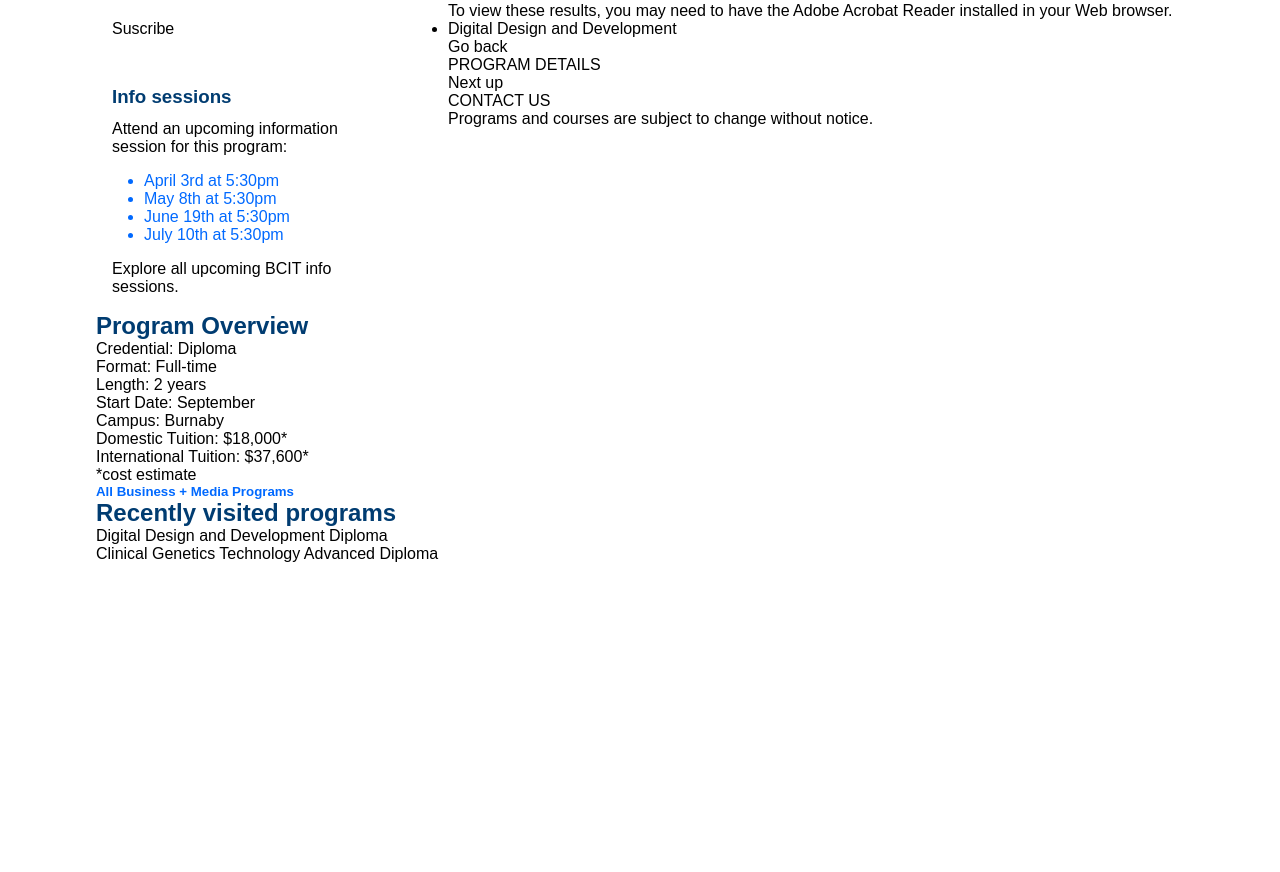
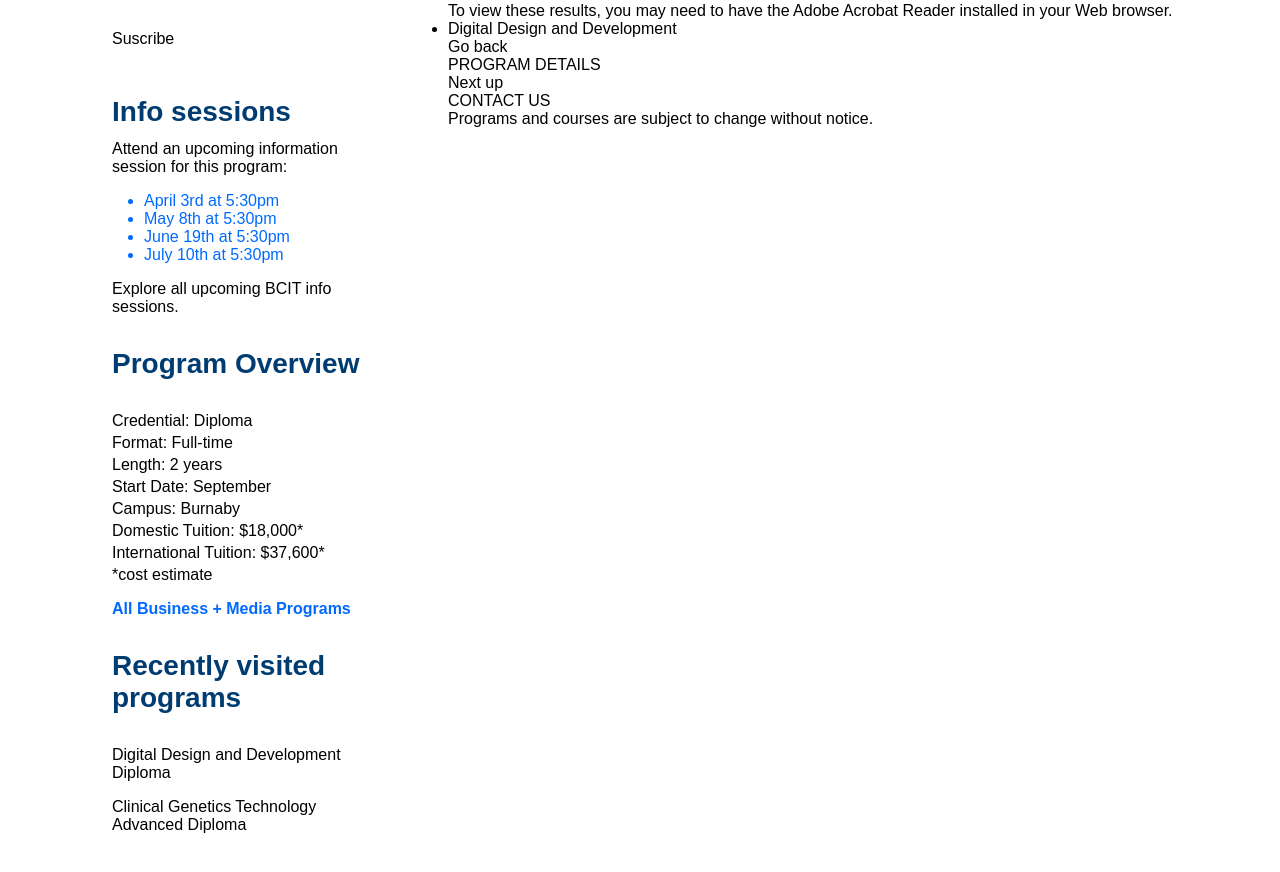
Before and after one commit to Mariessa-Pinto/mdia2109-class10-change-languages, a Next.js app: page / in a window 1280 px wide. Shown: the part 1174-2046 px from the top of the page. Before the commit the page ends 1833 px from the top, so only its background shows below. Built offline with nearby package versions, Linux system fonts and the light colour scheme.

Commit message:
sidebar styling

```diff
--- a/components/Sidebar/Sidebar.module.css
+++ b/components/Sidebar/Sidebar.module.css
@@ -15,12 +15,11 @@
     list-style: none;
 }
 
-.header {
-    color: var(--blue);
-}
-
 .allPrograms {
     color: var(--bright-blue);
+    padding: 0rem 1rem 1rem 1rem;
+    font-weight: 700;
+    font-size: 16px;
 }
 
 .dates {
@@ -38,6 +37,7 @@
 .headerInfo {
     color: var(--blue);
     padding-bottom: 0.75rem;
+    font-size: 28px;
 }
 
 .infoText {
@@ -47,3 +47,29 @@
 .infoList {
     padding: 1rem 1rem 1rem 2rem;
 }
+
+.header {
+
+    max-width: 20rem;
+    font-size: 24px;
+    color: var(--blue);
+}
+
+.headerOverview {
+    padding: 1rem;
+    max-width: 20rem;
+    font-size: 28px;
+    color: var(--blue);
+}
+
+.overviewListWhole {
+    padding: 1rem 1rem 1rem 1rem;
+    display: flex;
+    flex-direction: column;
+    gap: 0.25rem;
+}
+
+.programName {
+    padding: 1rem 1rem 0rem 1rem;
+    max-width: 19rem;
+}
--- a/components/Sidebar/index.js
+++ b/components/Sidebar/index.js
@@ -32,8 +32,8 @@
                 <p className={styles.infoText}><FormattedMessage id="page.home.sidebar.info.explore"/></p>
             </div>
             <div className={styles.overview}>
-                <h2 className={styles.header}><FormattedMessage id="page.home.sidebar.overview.header"/></h2>
-                <ul>
+                <h2 className={styles.headerOverview}><FormattedMessage id="page.home.sidebar.overview.header"/></h2>
+                <ul className={styles.overviewListWhole}>
                     <li className={styles.overviewList}><FormattedMessage id="page.home.sidebar.overview.credential"/></li>
                     <li className={styles.overviewList}><FormattedMessage id="page.home.sidebar.overview.format"/></li>
                     <li className={styles.overviewList}><FormattedMessage id="page.home.sidebar.overview.length"/></li>
@@ -46,9 +46,9 @@
                 <h5 className={styles.allPrograms}><FormattedMessage id="page.home.sidebar.overview.link"/></h5>
             </div>
             <div className={styles.recent}>
-                <h2 className={styles.header}><FormattedMessage id="page.home.sidebar.recent.header"/></h2>
-                <p><FormattedMessage id="page.home.sidebar.recent.link.one"/></p>
-                <p><FormattedMessage id="page.home.sidebar.recent.link.two"/></p>
+                <h2 className={styles.headerOverview}><FormattedMessage id="page.home.sidebar.recent.header"/></h2>
+                <p className={styles.programName}><FormattedMessage id="page.home.sidebar.recent.link.one"/></p>
+                <p className={styles.programName}><FormattedMessage id="page.home.sidebar.recent.link.two"/></p>
             </div>
         </div>
     )
```
